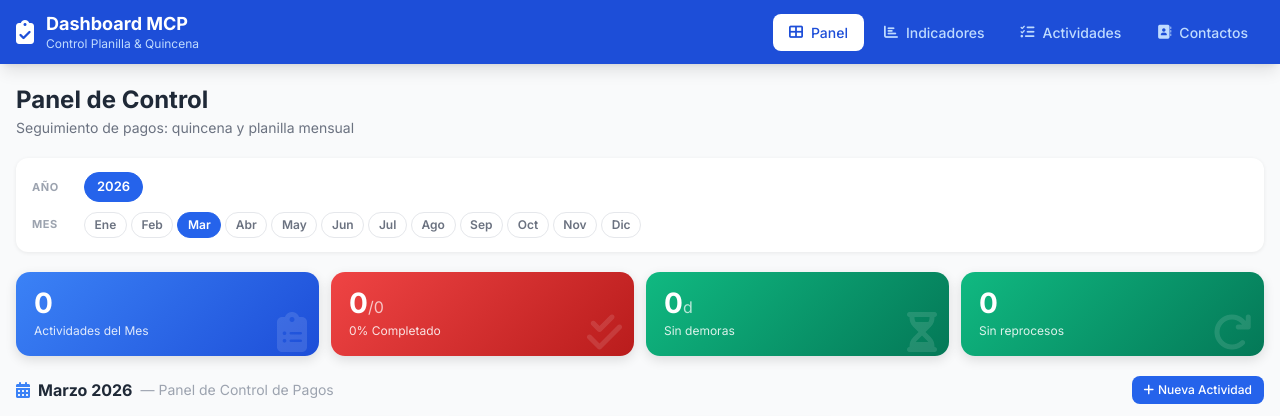
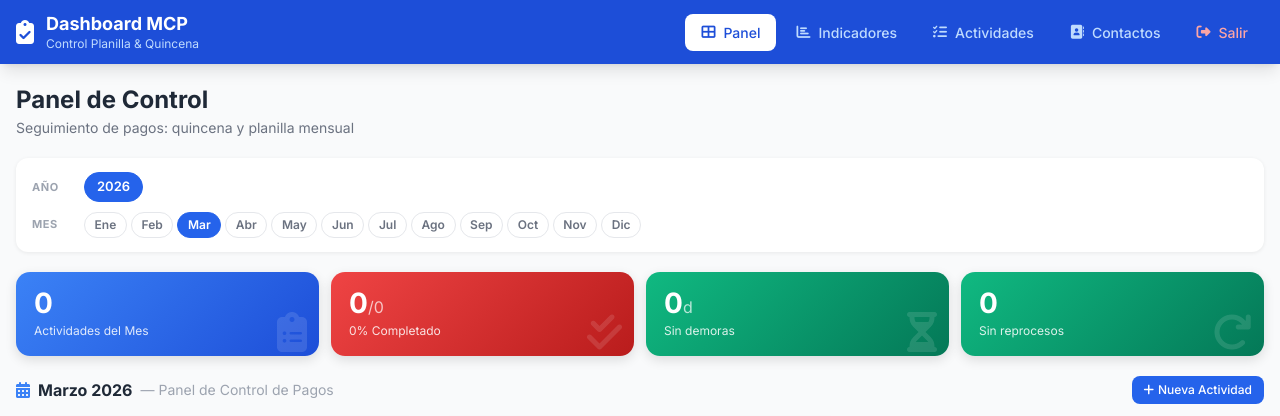
Before and after one commit to mdmq2037-cloud/dashboard_mcp, a Flask app: page / in a window 1280 px wide. Shown: the top 416 px of the page. Run offline with Flask 3, Linux system fonts and the light colour scheme; the visitor is signed in with stand-in values (Sample User, id 1); data that the repository does not hold is empty; some libraries are stand-ins or nearby versions.

Commit message:
feat: agregar botón Salir en navbar para PC y móvil
- Agrega enlace /logout en menú escritorio (nav-btn-logout)
- Agrega enlace /logout en menú móvil (mobile-nav-btn-logout)
- Estilos con color rojo suave para distinguirlo de botones de navegación

https://claude.ai/code/session_019b4uTQYR2BYtXM6ZtZA2QF

```diff
--- a/static/css/app.css
+++ b/static/css/app.css
@@ -27,6 +27,11 @@ body { font-family: 'Inter', system-ui, -apple-system, sans-serif; }
 }
 .mobile-nav-btn:hover { background: rgba(255,255,255,0.15); color: #fff; }
 .mobile-nav-btn.active { background: #fff; color: #1D4ED8; }
+
+.nav-btn-logout { color: #fca5a5; }
+.nav-btn-logout:hover { background: rgba(239,68,68,0.25); color: #fff; }
+.mobile-nav-btn-logout { color: #fca5a5; border-top: 1px solid rgba(255,255,255,0.1); margin-top: 0.5rem; padding-top: 1rem; }
+.mobile-nav-btn-logout:hover { background: rgba(239,68,68,0.25); color: #fff; }
 
 /* ── Tarjetas estadísticas ───────────────────────────────── */
 .stat-card {
--- a/templates/index.html
+++ b/templates/index.html
@@ -52,6 +52,9 @@
           <button onclick="App.navigate('contactos')"    id="nav-contactos"    class="nav-btn">
             <i class="fas fa-address-book mr-2"></i>Contactos
           </button>
+          <a href="/logout" class="nav-btn nav-btn-logout" title="Cerrar sesión">
+            <i class="fas fa-sign-out-alt mr-2"></i>Salir
+          </a>
         </div>
 
         <!-- Botón hamburguesa (móvil) -->
@@ -76,6 +79,9 @@
         <button onclick="App.navigate('contactos')"   id="nav-m-contactos"   class="mobile-nav-btn">
           <i class="fas fa-address-book mr-3"></i>Contactos
         </button>
+        <a href="/logout" class="mobile-nav-btn mobile-nav-btn-logout">
+          <i class="fas fa-sign-out-alt mr-3"></i>Salir
+        </a>
       </div>
     </div>
   </nav>
```
